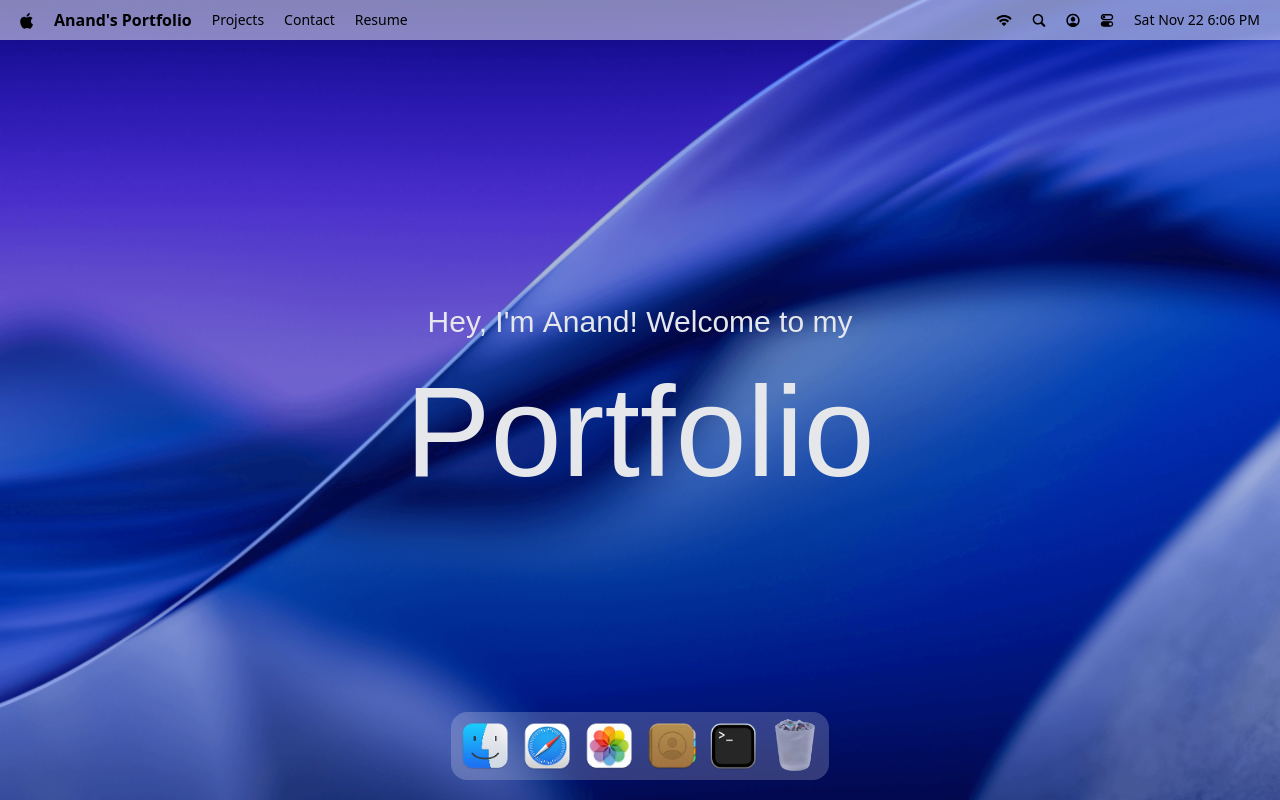
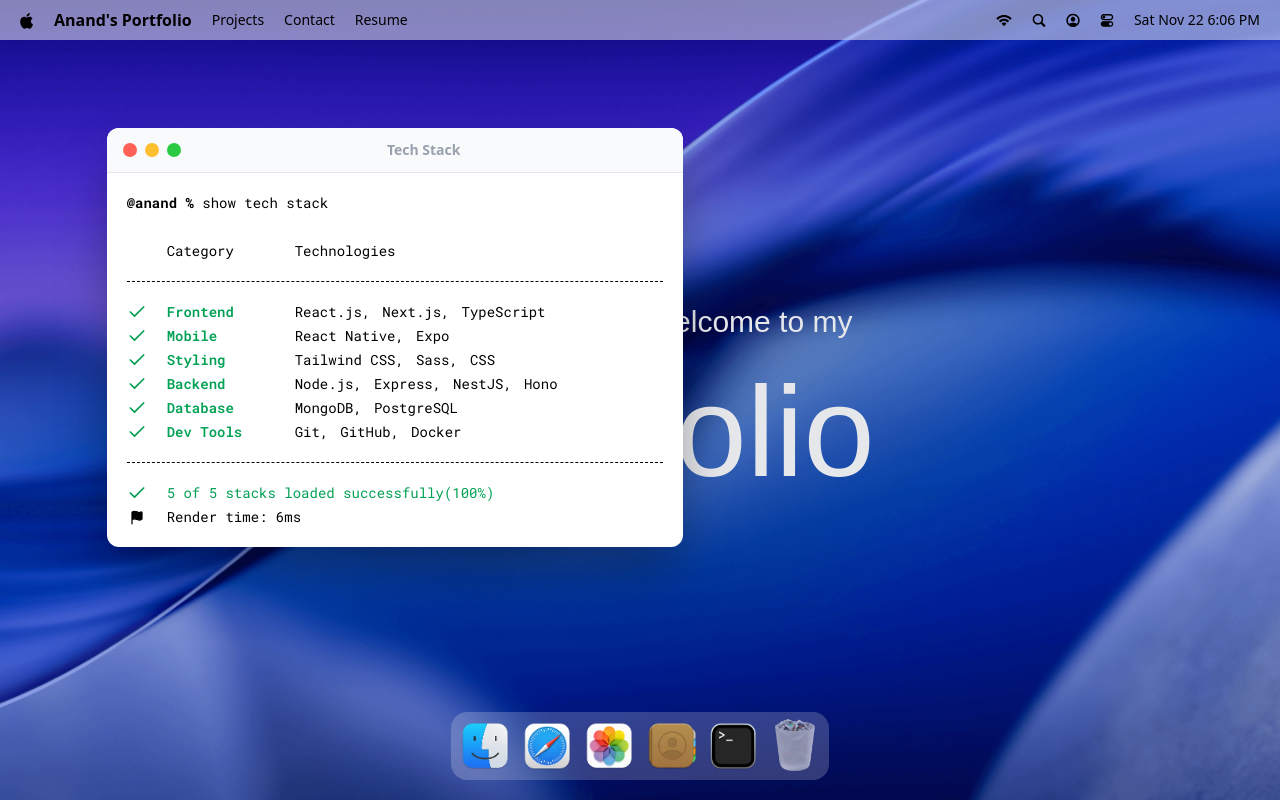
Before and after one commit to Anand-Mansabdar/Portfolios, a React (Vite) app in the folder 1 - Macbook OS Portfolio/: page / in a window 1280 px wide. Both pictures are taken after a click on the button 733 px from the left and 746 px from the top of the page. Built offline with nearby package versions, Linux system fonts and the light colour scheme; a web font is replaced by a local one.

Commit message:
scaffold: Implemented Skills Section and HOC

```diff
--- a/1 - Macbook OS Portfolio/src/App.jsx
+++ b/1 - Macbook OS Portfolio/src/App.jsx
@@ -2,14 +2,19 @@
 import Welcome from "#components/Welcome";
 import Navbar from "#components/Navbar";
 import Dock from "#components/Dock";
+import gsap from "gsap";
+import { Draggable } from "gsap/Draggable";
+import Terminal from "#windows/Terminal";
 
-
+gsap.registerPlugin(Draggable);
 const App = () => {
   return (
     <main>
       <Navbar />
       <Welcome />
       <Dock />
+
+      <Terminal />
     </main>
   );
 };
--- /dev/null
+++ b/1 - Macbook OS Portfolio/src/components/WindowControls.jsx
@@ -0,0 +1,15 @@
+import useWindowStore from "#store/window";
+import React from "react";
+
+const WindowControls = ({ target }) => {
+  const { closeWindow } = useWindowStore();
+  return (
+    <div id="window-controls">
+      <div className="close" onClick={() => closeWindow(target)} />
+      <div className="minimize" />
+      <div className="maximize" />
+    </div>
+  );
+};
+
+export default WindowControls;
--- /dev/null
+++ b/1 - Macbook OS Portfolio/src/hoc/WindowWrapper.jsx
@@ -0,0 +1,55 @@
+import useWindowStore from "#store/window";
+import { useGSAP } from "@gsap/react";
+import gsap from "gsap";
+import React, { useLayoutEffect, useRef } from "react";
+import Draggable from "gsap/Draggable";
+
+const WindowWrapper = (Component, windowKey) => {
+  const Wrapped = (props) => {
+    const { focusWindow, windows } = useWindowStore();
+    const { isOpen, zIndex } = windows[windowKey];
+    const ref = useRef(null);
+    useGSAP(() => {
+      const el = ref.current;
+      if (!el || !isOpen) return;
+
+      el.style.display = "block";
+      gsap.fromTo(
+        el,
+        { scale: 0.8, opacity: 0, y: 40 },
+        { scale: 1, opacity: 1, y: 0, duration: 0.6, ease: "power3.out" }
+      );
+    }, [isOpen]);
+
+    useGSAP(() => {
+      const el = ref.current;
+      if (!el || isOpen) return;
+
+      const [instance] = Draggable.create(el, {
+        onPress: () => focusWindow(windowKey),
+      });
+
+      return () => {
+        instance.kill();
+      };
+    }, []);
+
+    useLayoutEffect(() => {
+      const el = ref.current;
+      if (!el) return;
+      el.style.display = isOpen ? "block" : "none";
+    }, [isOpen]);
+
+    return (
+      <section id={windowKey} ref={ref} style={{ zIndex }} className="absolute">
+        <Component {...props} />
+      </section>
+    );
+  };
+  Wrapped.displayName = `WindowWrapper(${
+    Component.displayName || Component.name || "Component"
+  })`;
+  return Wrapped;
+};
+
+export default WindowWrapper;
--- /dev/null
+++ b/1 - Macbook OS Portfolio/src/windows/Terminal.jsx
@@ -0,0 +1,61 @@
+import WindowControls from "#components/WindowControls";
+import { techStack } from "#constants";
+import WindowWrapper from "#hoc/WindowWrapper";
+import { Check, Flag } from "lucide-react";
+import React from "react";
+
+const Terminal = () => {
+  return (
+    <>
+      <div id="window-header">
+        <p>
+          <WindowControls target="terminal" />
+        </p>
+        <h2>Tech Stack</h2>
+      </div>
+
+      <div className="techstack">
+        <p>
+          <span className="font-bold">@anand % </span>
+          show tech stack
+        </p>
+        <div className="label">
+          <p className="w-32">Category</p>
+          <p>Technologies</p>
+        </div>
+
+        <ul className="content">
+          {techStack.map(({ category, items }) => (
+            <li className="flex items-center" key={category}>
+              <Check className="check" size={20} />
+              <h3>{category}</h3>
+              <ul>
+                {items.map((item, i) => (
+                  <li key={i}>
+                    {item}
+                    {i < items.length - 1 ? "," : ""}
+                  </li>
+                ))}
+              </ul>
+            </li>
+          ))}
+        </ul>
+
+        <div className="footnote">
+          <p>
+            <Check size={20} /> 5 of 5 stacks loaded successfully(100%)
+          </p>
+
+          <p className="text-black">
+            <Flag size={15} fill="black" />
+            Render time: 6ms
+          </p>
+        </div>
+      </div>
+    </>
+  );
+};
+
+const TerminalWindow = WindowWrapper(Terminal, "terminal");
+
+export default TerminalWindow;
```
